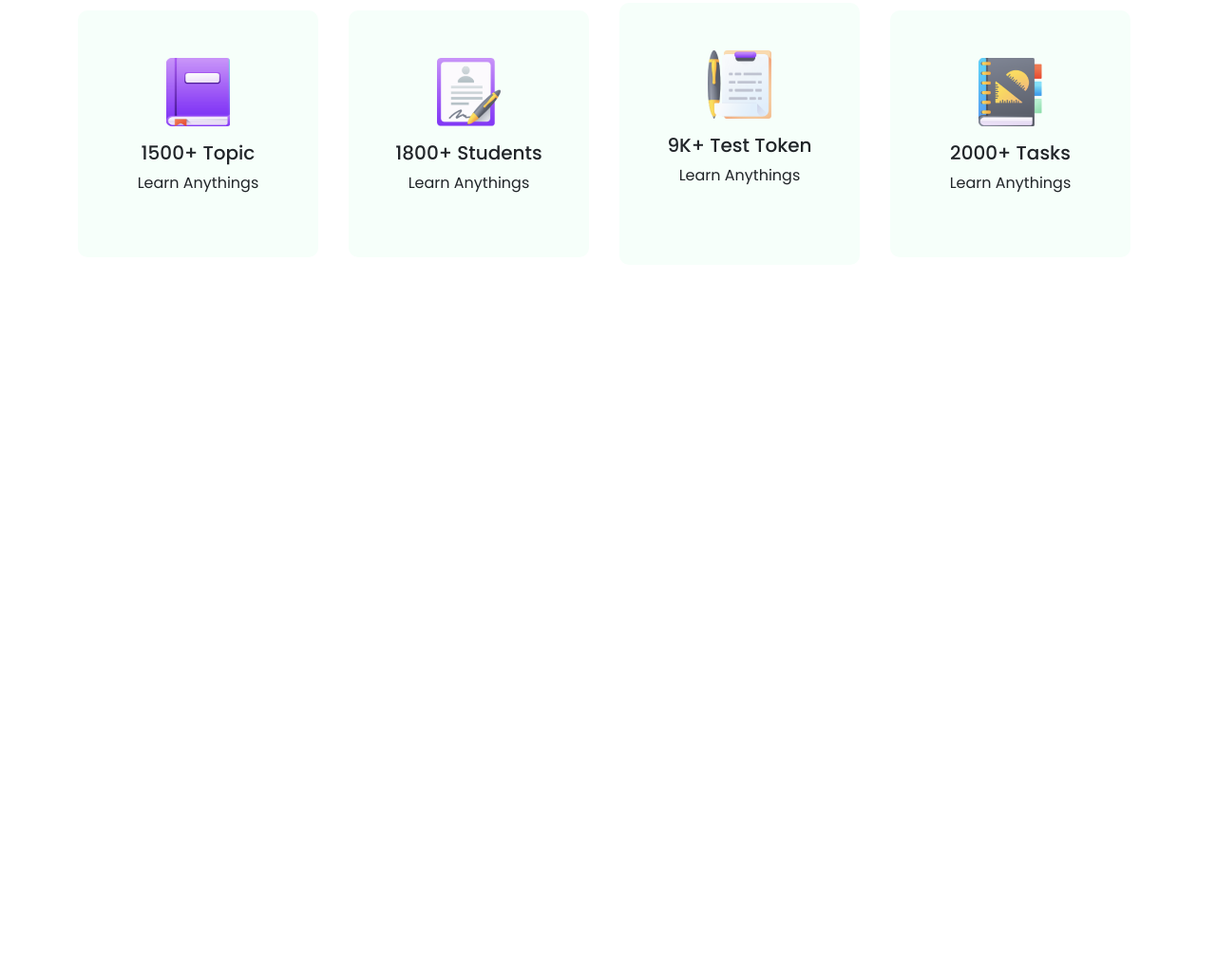
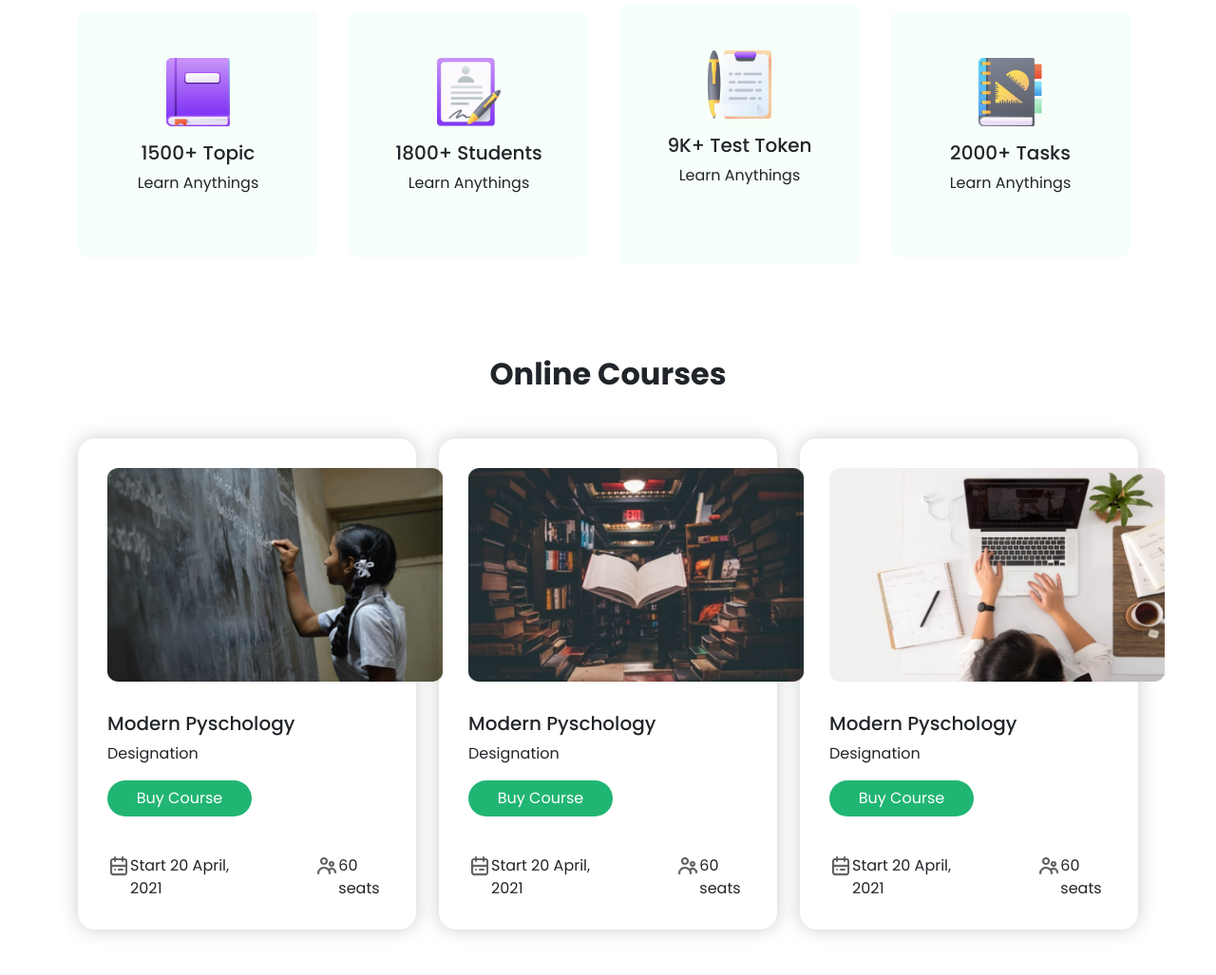
Before and after one commit to mi-araf/e-school-landing-webpage-5, a plain HTML site: page index.html in a window 1280 px wide. Shown: the part 628-1655 px from the top of the page at 95% size. Before the commit the page ends 955 px from the top, so only its background shows below. Drawn offline with nearby package versions, Linux system fonts and the light colour scheme.

Commit message:
Online Courses done

```diff
--- a/index.html
+++ b/index.html
@@ -114,9 +114,85 @@
 
         <!-- Online Courses starts -->
         <section id="courses">
+            <div class="container py-5">
+                <h2 class="text-center mb-5"><b>Online Courses</b></h2>     <!-- style="line-height: 54px;"-->
 
+                <div class="row row-cols-1 row-cols-md-3 g-4"> <!--  justify-content-center align-items-center -->
+
+                    <div class="col">
+                        <div class="cor-card text-start">
+                            <div>
+                                <img class="p-3" src="./images/photos/Morder pyschology-1.png" width="385px" height="257px" alt="">
+                            </div>
+                            <div class="card-body">
+                                <h5 class="card-title">Modern Pyschology</h5>
+                                <p class="card-text">Designation</p>
+                            </div>
+                            <button class="my-btn ms-3" style="line-height: 18px;">Buy Course</button><br><br>
+                            <div class="d-flex card-body">
+                                <span>
+                                    <img style="line-height: 18px;" src="./images/icon/calendar.png" width="24px" height="24px" alt="calender">
+                                </span>
+                                <span>Start 20 April, 2021</span>
+
+                                <span style="line-height: 20px;" class="seats"><img src="./images/icon/people.png" width="24px" height="24px" alt="book"></span>
+                                <span>60 seats</span>
+                            </div>
+                        </div>
+                    </div>
+
+                    <div class="col">
+                        <div class="cor-card text-start">
+                            <div>
+                                <img class="p-3" src="./images/photos/Morder psyc-2.png" width="385px" height="257px" alt="">
+                            </div>
+                            <div class="card-body">
+                                <h5 class="card-title">Modern Pyschology</h5>
+                                <p class="card-text">Designation</p>
+                            </div>
+                            <button class="my-btn ms-3" style="line-height: 18px;">Buy Course</button><br><br>
+                            <div class="d-flex card-body">
+                                <span>
+                                    <img style="line-height: 18px;" src="./images/icon/calendar.png" width="24px" height="24px" alt="calender">
+                                </span>
+                                <span>Start 20 April, 2021</span>
+
+                                <span style="line-height: 20px;" class="seats"><img src="./images/icon/people.png" width="24px" height="24px" alt="book"></span>
+                                <span>60 seats</span>
+                            </div>
+                        </div>
+                    </div>
+
+                    <div class="col">
+                        <div class="cor-card text-start">
+                            <div>
+                                <img class="p-3" src="./images/photos/Morder pychons-3.png" width="385px" height="257px" alt="">
+                            </div>
+                            <div class="card-body">
+                                <h5 class="card-title">Modern Pyschology</h5>
+                                <p class="card-text">Designation</p>
+                            </div>
+                            <button class="my-btn ms-3" style="line-height: 18px;">Buy Course</button><br><br>
+                            <div class="d-flex card-body">
+                                <span>
+                                    <img style="line-height: 18px;" src="./images/icon/calendar.png" width="24px" height="24px" alt="calender">
+                                </span>
+                                <span>Start 20 April, 2021</span>
+
+                                <span style="line-height: 20px;" class="seats"><img src="./images/icon/people.png" width="24px" height="24px" alt="book"></span>
+                                <span>60 seats</span>
+                            </div>
+                        </div>
+                    </div>
+
+                </div>
+            </div>
         </section>
         <!-- Online Courses ends -->
+
+        <!-- Testimonial starts -->
+        <section class="testimonial"></section>
+        <!-- Testimonial ends -->
 
     </main>
 
--- a/style.css
+++ b/style.css
@@ -105,3 +105,26 @@ header {
     background-color: white;
     box-shadow: 0 0 40px rgba(0, 0, 0, .2);
 }
+
+/*  */
+/* online courses */
+.cor-card {
+    border-radius: 18px;
+}
+/* .cor-card > img {
+    padding: ;
+} */
+.cor-card {
+    border: none;
+    border-radius: 18px;
+    box-shadow: 0 0 20px rgba(0, 0, 0, .2);
+    padding: 15px 15px;
+}
+.cor-card:hover {
+    background-color: var(--color-forth);
+    transition: 0.2s ease-in-out all;
+    box-shadow: 0 0 40px rgba(20, 19, 20, 0.415);
+}
+.seats {
+    margin-left: 89px;
+}
```
Also changed, not shown: images/photos/Morder psyc-2.png (renamed from images/photos/Morder psyc.png), images/photos/Morder pychons-3.png (renamed from images/photos/Morder pychons.png), images/photos/Morder pyschology-1.png (renamed from images/photos/Morder pyschology.png).
